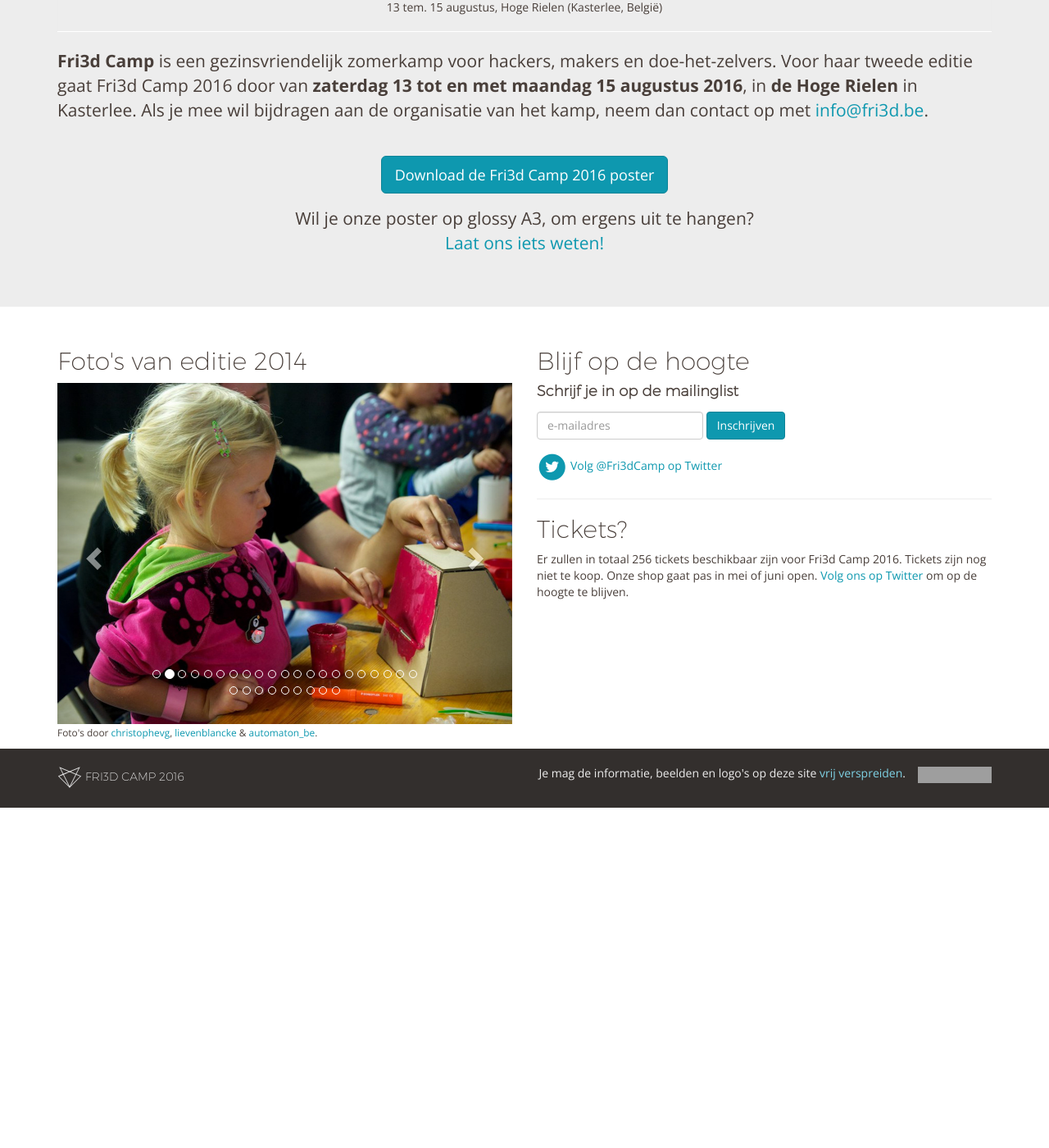
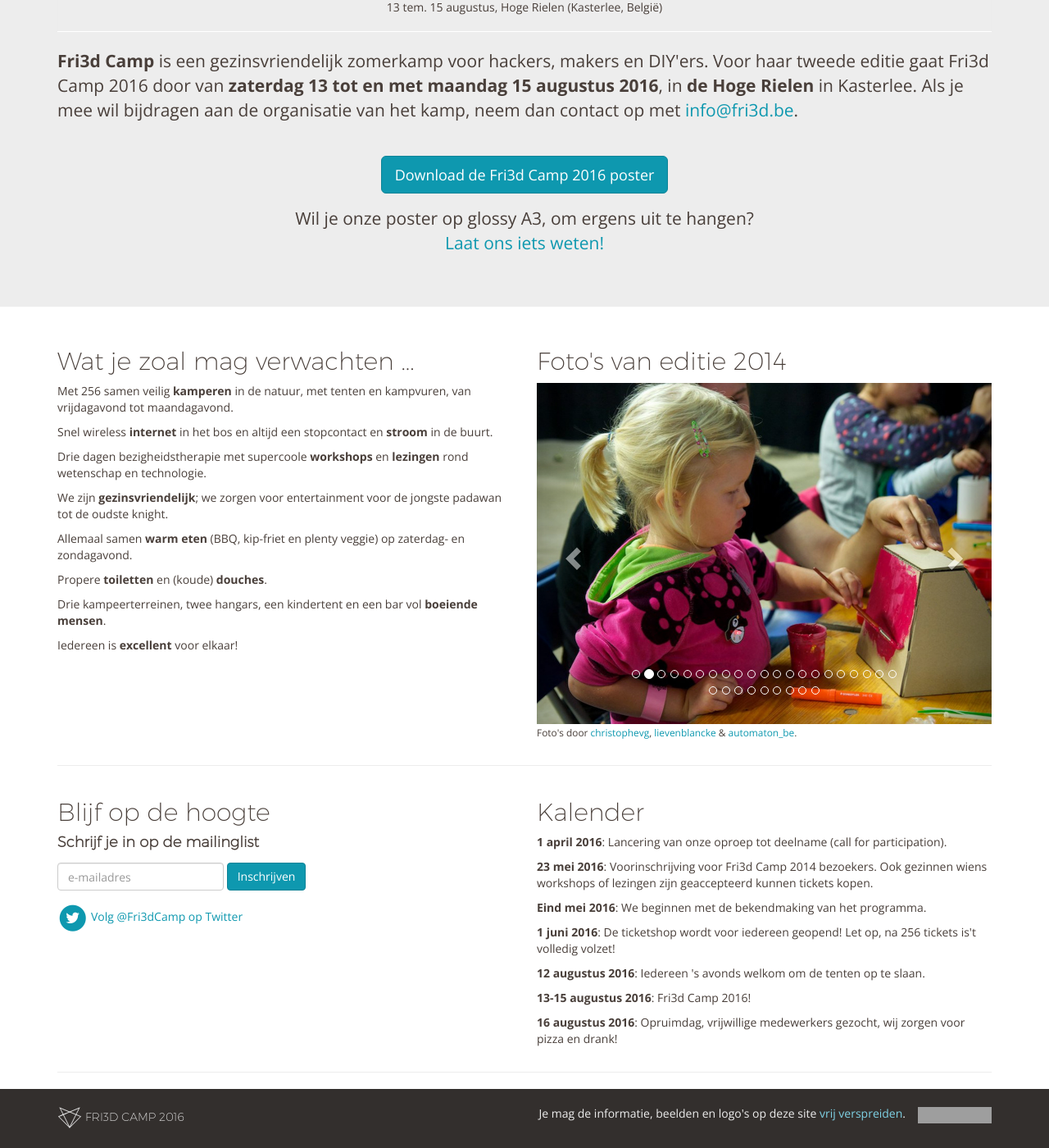
Before and after one commit to Fri3dCamp/fri3dweb2016, a Jekyll site: the page built from index.md, in a window 1280 px wide and 1400 px high, scrolled down 279 px. Shown: the whole window at 82% size. Built offline with Jekyll 4.4.1, drawn with Linux system fonts in a browser that asks for light colours; nearby versions of some CDN libraries; before the commit the page ends 1264 px from its top, so only the background shows below that; grey boxes are pictures that could not be loaded.

Commit message:
meer body voor home en reorganiseren van wat elementen

```diff
--- /dev/null
+++ b/_includes/carousel2014.html
@@ -0,0 +1,26 @@
+<!-- begin fotocarousel -->
+<h2>Foto's van editie 2014</h2>
+<div id="carousel1" class="carousel slide" data-ride="carousel">
+  <ol class="carousel-indicators">
+    {% for i in (0..29) %}
+    <li data-target="#carousel1" data-slide-to="{{ i }}" class="{% if i == 0 %}active{% endif %}"></li>
+    {% endfor %}
+  </ol>
+  <div class="carousel-inner" role="listbox">
+    {% for i in (1..30) %}
+    <div class="item{% if i == 1 %} active{% endif %}">
+      <img data-src="/images/fri3d2014/{{ i }}.jpg" alt="Foto van Fri3d Camp 2014" src="/images/fri3d2014/{{ i }}.jpg" data-holder-rendered="true">
+    </div>
+    {% endfor %}
+  </div>
+  <a class="left carousel-control" href="#carousel1" role="button" data-slide="prev">
+    <span class="glyphicon glyphicon-chevron-left" aria-hidden="true"></span>
+    <span class="sr-only">Vorige</span>
+  </a>
+  <a class="right carousel-control" href="#carousel1" role="button" data-slide="next">
+    <span class="glyphicon glyphicon-chevron-right" aria-hidden="true"></span>
+    <span class="sr-only">Volgende</span>
+  </a>
+</div>
+<p><small>{{page.fotocredits}}</small></p>
+<!-- end fotocarousel -->
--- a/_layouts/home.html
+++ b/_layouts/home.html
@@ -30,42 +30,35 @@
 <div class="container">
   <!-- Example row of columns -->
   <div class="row">
+
     <div class="col-md-6">
-    <!-- begin fotocarousel -->
-  <h2>Foto's van editie 2014</h2>
-  <div id="carousel1" class="carousel slide" data-ride="carousel">
-    <ol class="carousel-indicators">
-      {% for i in (0..29) %}
-      <li data-target="#carousel1" data-slide-to="{{ i }}" class="{% if i == 0 %}active{% endif %}"></li>
-      {% endfor %}
-    </ol>
-    <div class="carousel-inner" role="listbox">
-      {% for i in (1..30) %}
-      <div class="item{% if i == 1 %} active{% endif %}">
-        <img data-src="/images/fri3d2014/{{ i }}.jpg" alt="Foto van Fri3d Camp 2014" src="/images/fri3d2014/{{ i }}.jpg" data-holder-rendered="true">
-      </div>
-      {% endfor %}
+      {{page.watisfri3d}}
     </div>
-    <a class="left carousel-control" href="#carousel1" role="button" data-slide="prev">
-      <span class="glyphicon glyphicon-chevron-left" aria-hidden="true"></span>
-      <span class="sr-only">Vorige</span>
-    </a>
-    <a class="right carousel-control" href="#carousel1" role="button" data-slide="next">
-      <span class="glyphicon glyphicon-chevron-right" aria-hidden="true"></span>
-      <span class="sr-only">Volgende</span>
-    </a>
+
+    <div class="col-md-6">
+      {% include carousel2014.html %}
+    </div>
+
   </div>
-  <p><small>{{page.fotocredits}}</small></p>
-  <!-- end fotocarousel -->
-    </div>
+
+  <hr/>
+
+  <div class="row">
+
     <div class="col-md-6">
       <h2>Blijf op de hoogte</h2>
       {% include mc_form.html %}
       {% include socialbuttons.html %}
-      <hr/>
-      {{page.ticketinfo}}
     </div>
+
+    <div class="col-md-6">
+      {{page.kalender}}
+    </div>
+
   </div>
+
+  <hr/>
+
 </div> <!-- /container -->
 
 {% include pagefooter.html %}
--- a/index.md
+++ b/index.md
@@ -1,7 +1,35 @@
 ---
 title: Home
 layout: home
-intro: <strong>Fri3d Camp</strong> is een gezinsvriendelijk zomerkamp voor hackers, makers en doe-het-zelvers. Voor haar tweede editie gaat Fri3d Camp 2016 door van <strong>zaterdag 13 tot en met maandag 15 augustus 2016</strong>, in <strong>de Hoge Rielen</strong> in Kasterlee. Als je mee wil bijdragen aan de organisatie van het kamp, neem dan contact op met <a href="mailto:info@fri3d.be">info@fri3d.be</a>.
-ticketinfo: <h2>Tickets?</h2><p>Er zullen in totaal 256 tickets beschikbaar zijn voor Fri3d Camp 2016. Tickets zijn nog niet te koop. Onze shop gaat pas in mei of juni open. <a href="http://twitter.com/fri3dcamp">Volg ons op Twitter</a> om op de hoogte te blijven.</p>
-fotocredits: Foto's door <a href="https://www.flickr.com/photos/christophevg/sets/72157646541776286">christophevg</a>, <a href="https://www.flickr.com/photos/lieven_blancke/">lievenblancke</a> & <a href="https://www.flickr.com/photos/automaton_be/albums/72157646154967970">automaton_be</a>.
+
+intro: <strong>Fri3d Camp</strong> is een gezinsvriendelijk zomerkamp voor hackers, makers en DIY'ers. Voor haar tweede editie gaat Fri3d Camp 2016 door van <strong>zaterdag 13 tot en met maandag 15 augustus 2016</strong>, in <strong>de Hoge Rielen</strong> in Kasterlee. Als je mee wil bijdragen aan de organisatie van het kamp, neem dan contact op met <a href="mailto:info@fri3d.be">info@fri3d.be</a>.
+
+watisfri3d: >
+  <h2>Wat je zoal mag verwachten ...</h2>
+  <p>Met 256 samen veilig <strong>kamperen</strong> in de natuur, met tenten en kampvuren, van vrijdagavond tot maandagavond.</p>
+  <p>Snel wireless <strong>internet</strong> in het bos en altijd een stopcontact en <strong>stroom</strong> in de buurt.</p>
+  <p>Drie dagen bezigheidstherapie met supercoole <strong>workshops</strong> en <strong>lezingen</strong> rond wetenschap en technologie.</p>
+  <p>We zijn <strong>gezinsvriendelijk</strong>; we zorgen voor entertainment voor de jongste padawan tot de oudste knight.</p>
+  <p>Allemaal samen <strong>warm eten</strong> (BBQ, kip-friet en plenty veggie) op zaterdag- en zondagavond.</p>
+  <p>Propere <strong>toiletten</strong> en (koude) <strong>douches</strong>.</p>
+  <p>Drie kampeerterreinen, twee hangars, een kindertent en een bar vol <strong>boeiende mensen</strong>.</p>
+  <p>Iedereen is <strong>excellent</strong> voor elkaar!</p>
+
+kalender: >
+  <h2>Kalender</h2>
+  <p><strong>1 april 2016</strong>: Lancering van onze oproep tot deelname (call for participation).</p>
+  <p><strong>23 mei 2016</strong>: Voorinschrijving voor Fri3d Camp 2014 bezoekers. Ook gezinnen wiens workshops of lezingen zijn geaccepteerd kunnen tickets kopen.</p>
+  <p><strong>Eind mei 2016</strong>: We beginnen met de bekendmaking van het programma.</p>
+  <p><strong>1 juni 2016</strong>: De ticketshop wordt voor iedereen geopend! Let op, na 256 tickets is't volledig volzet!</p>
+  <p><strong>12 augustus 2016</strong>: Iedereen 's avonds welkom om de tenten op te slaan.</p>
+  <p><strong>13-15 augustus 2016</strong>: Fri3d Camp 2016!</p>
+  <p><strong>16 augustus 2016</strong>: Opruimdag, vrijwillige medewerkers gezocht, wij zorgen voor pizza en drank!</p>
+
+ticketinfo: >
+  <h2>Tickets?</h2>
+  <p>Er zullen in totaal 256 tickets beschikbaar zijn voor Fri3d Camp 2016. Tickets zijn nog niet te koop. Onze shop gaat pas in mei of juni open.
+  <a href="http://twitter.com/fri3dcamp">Volg ons op Twitter</a> om op de hoogte te blijven.</p>
+
+fotocredits: >
+  Foto's door <a href="https://www.flickr.com/photos/christophevg/sets/72157646541776286">christophevg</a>, <a href="https://www.flickr.com/photos/lieven_blancke/">lievenblancke</a> & <a href="https://www.flickr.com/photos/automaton_be/albums/72157646154967970">automaton_be</a>.
 ---
```
